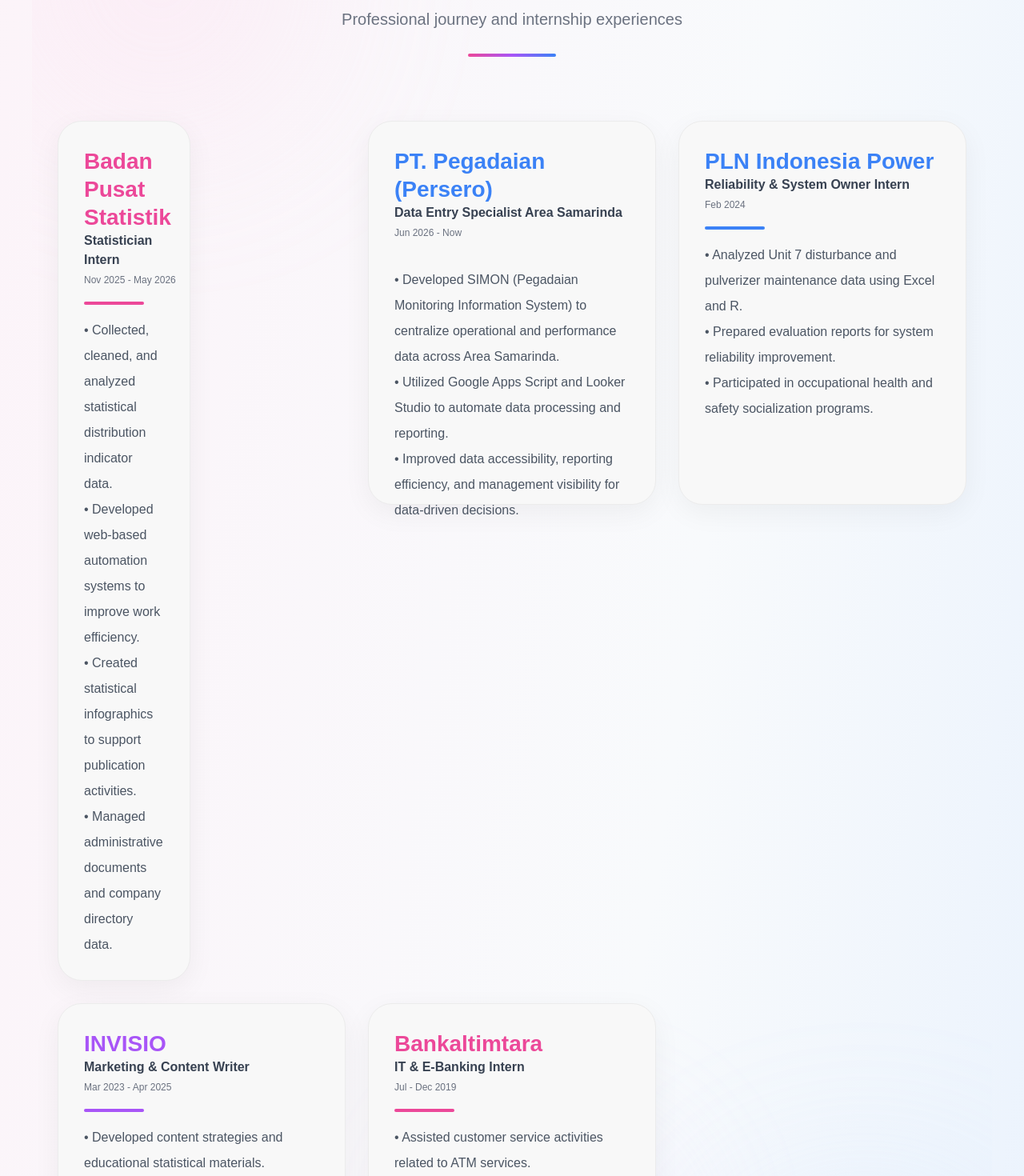
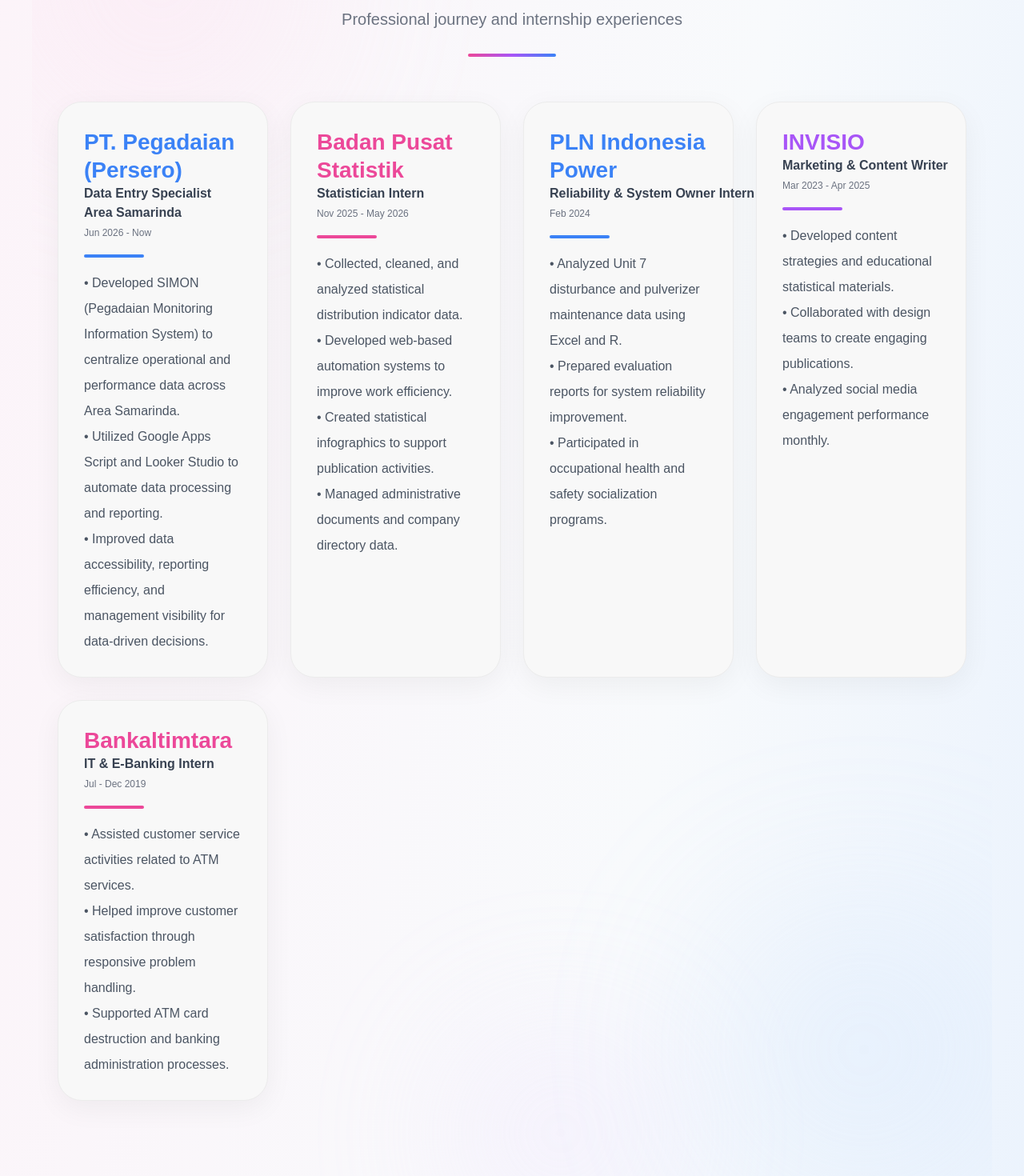
Before and after one commit to lintangntyas/portfolio, a Next.js app: page / in a window 1280 px wide. Shown: the part 1960-3430 px from the top of the page at 80% size. Built offline with nearby package versions, Linux system fonts and the light colour scheme.

Commit message:
Modify grid layout and remove redundant classes
Updated grid layout to reduce the number of columns on extra-large screens and removed redundant width and height classes.

```diff
--- a/app/page.js
+++ b/app/page.js
@@ -348,12 +348,17 @@ export default function Home() {
         <div
           className="
             grid
+            -mt-6
+
             grid-cols-1
             md:grid-cols-2
-            xl:grid-cols-6
+            xl:grid-cols-4
+
             gap-7
+
             max-w-[1700px]
             mx-auto
+
             relative
             z-10
           "
@@ -374,12 +379,7 @@ export default function Home() {
               hover:-translate-y-1
               flex
               flex-col
-              w-full
-              xl:h-[480px]
-              xl:col-span-2 xl:col-start-1 xl:row-start-1
-              w-full
-              xl:h-[480px]
-              xl:col-span-2 xl:col-start-3 xl:row-start-1"
+            "
           >
             <div className="relative">
               <div className="flex-1">
@@ -561,9 +561,7 @@ export default function Home() {
 
               flex
               flex-col
-              w-full
-              xl:h-[480px]
-              xl:col-span-2 xl:col-start-5 xl:row-start-1"
+            "
           >
 
             <div className="relative">
@@ -657,9 +655,7 @@ export default function Home() {
 
               flex
               flex-col
-              w-full
-              xl:h-[480px]
-              xl:col-span-2 xl:col-start-1 xl:row-start-2"
+            "
           >
 
             <div className="relative">
@@ -753,9 +749,7 @@ export default function Home() {
 
               flex
               flex-col
-              w-full
-              xl:h-[480px]
-              xl:col-span-2 xl:col-start-3 xl:row-start-2"
+            "
           >
 
             <div className="relative">
```
